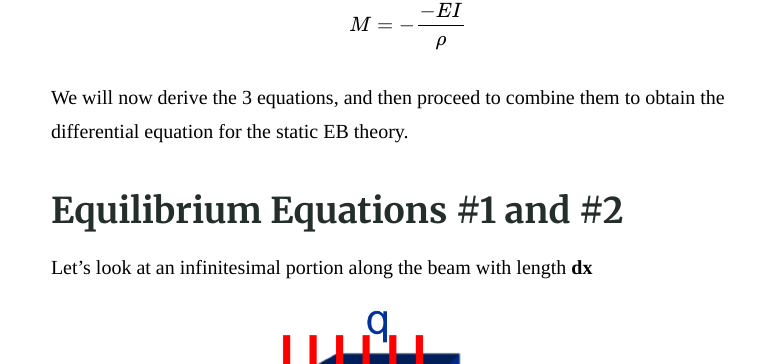
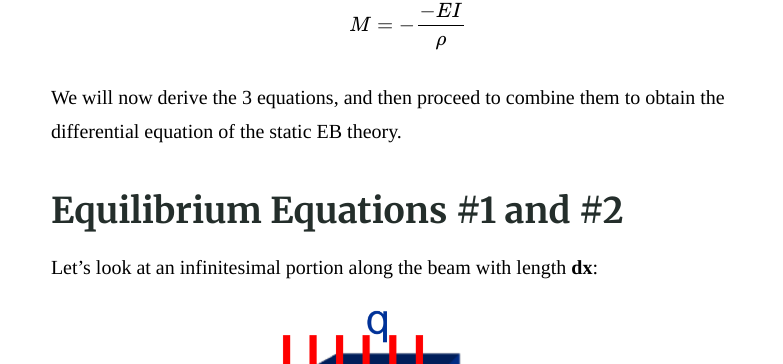
Before and after one commit to simeonipietro/memscademy.com, a Jekyll site: the page built from _posts/2020-06-05- Static Euler Bernoulli Theory Derivation.md, in a window 1280 px wide and 900 px high, scrolled down 1680 px. Shown: the part 174-538 px from the top of the window, without its empty margins (232-1015 px from the left). Built offline with Jekyll 4.4.1, drawn with Linux system fonts in a browser that asks for light colours; our own code applies the rules of GitHub Pages for plain Markdown files; formulas are drawn with MathJax 3; some of the changed text lies outside the part shown.

Commit message:
Update 2020-06-05- Static Euler Bernoulli Theory Derivation.md

```diff
--- a/_posts/2020-06-05- Static Euler Bernoulli Theory Derivation.md
+++ b/_posts/2020-06-05- Static Euler Bernoulli Theory Derivation.md
@@ -31,11 +31,11 @@ $$V = \frac{dM}{dx}$$
 
 $$M=-\frac{-EI}{\rho}$$
 
-We will now derive the 3 equations, and then proceed to combine them to obtain the differential equation for the static EB theory.
+We will now derive the 3 equations, and then proceed to combine them to obtain the differential equation of the static EB theory.
 
 ## Equilibrium Equations #1 and #2
 
-Let's look at an infinitesimal portion along the beam with length **dx**
+Let's look at an infinitesimal portion along the beam with length **dx**:
 
 {% include figure.html image="/assets/images/Euler-Bernoulli/Beamdx.png" caption="" width="500" height="500" %}
 
```
Also changed, not shown: other parts of _posts/2020-06-05- Static Euler Bernoulli Theory Derivation.md (+2 -2 lines).
